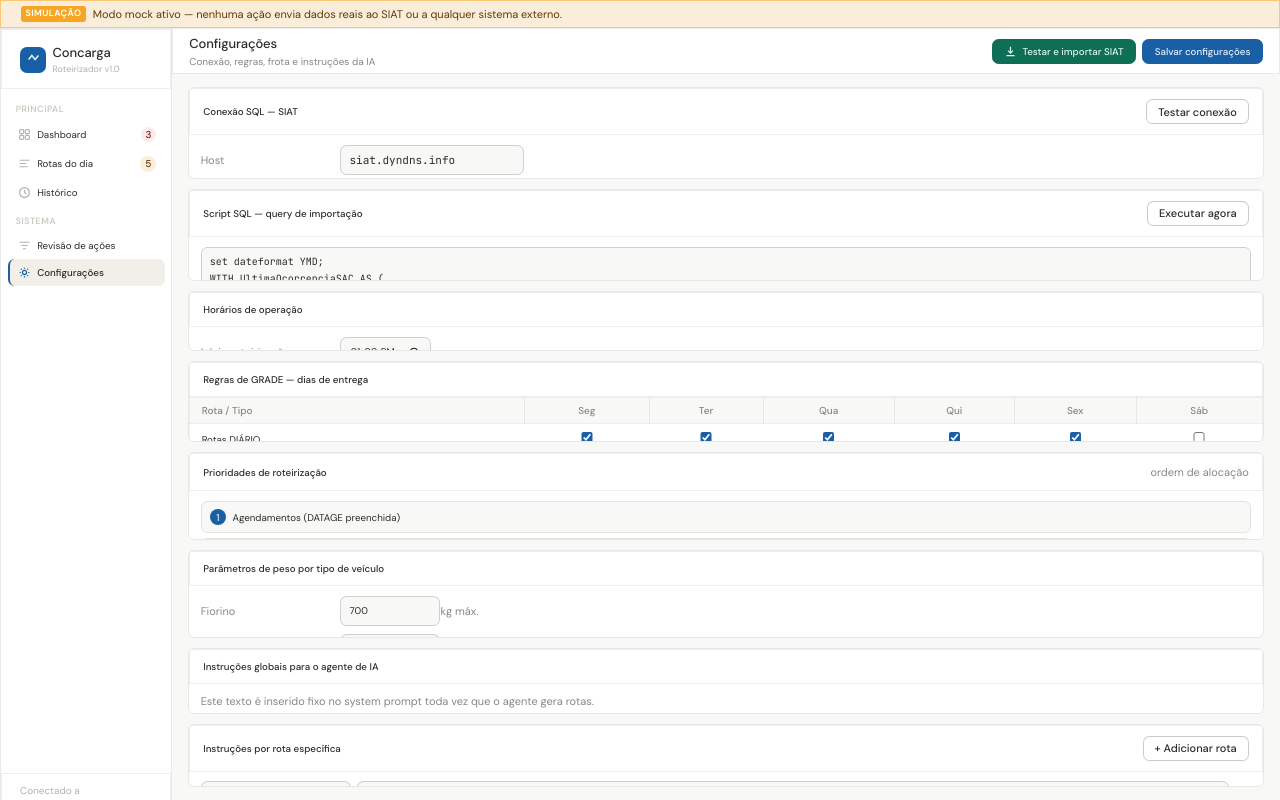
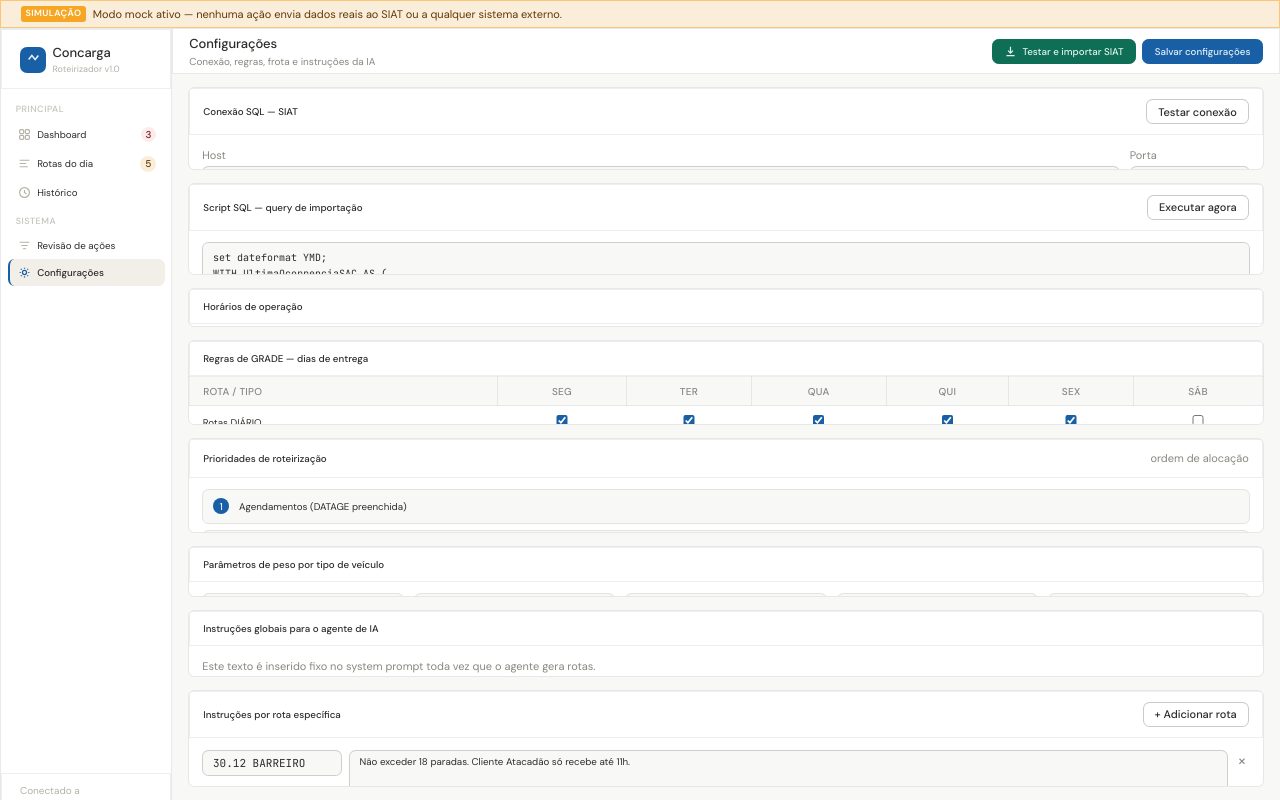
Before and after one commit to rciolette/roteirizador-concarga, a Next.js app: page /configuracoes in a window 1280 px wide. Built offline with nearby package versions, Linux system fonts and the light colour scheme.

Commit message:
Update page.tsx

```diff
--- a/app/configuracoes/page.tsx
+++ b/app/configuracoes/page.tsx
@@ -1,6 +1,6 @@
 'use client'
 import { useState } from 'react'
-import { Topbar, Card, CardHeader, Btn, FieldRow, ImportBar } from '@/components/ui'
+import { Topbar, Card, CardHeader, Btn, ImportBar } from '@/components/ui'
 import { DEFAULT_CONFIG } from '@/lib/data'
 import { AppConfig, InstrucaoRota } from '@/types'
 import { useImport } from '@/lib/useImport'
@@ -20,8 +20,17 @@ const PRIORIDADES = [
   'Varejo por data de chegada',
 ]
 
-const inputCls = 'flex-1 h-[30px] border border-[0.5px] border-[rgba(44,44,42,0.2)] rounded-lg bg-page px-2.5 text-xs text-base outline-none focus:border-primary focus:bg-white transition-colors'
-const monoCls  = 'font-mono text-[11px]'
+const inputCls = [
+  'w-full h-8 border border-[0.5px] border-[rgba(44,44,42,0.2)] rounded-lg',
+  'bg-page px-3 text-xs text-base outline-none',
+  'focus:border-primary focus:bg-white transition-colors',
+].join(' ')
+
+const monoInputCls = inputCls + ' font-mono text-[11px]'
+
+function Label({ children }: { children: React.ReactNode }) {
+  return <label className="block text-[11px] text-muted mb-1">{children}</label>
+}
 
 export default function ConfiguracoesPage() {
   const [cfg, setCfg] = useState<AppConfig>(DEFAULT_CONFIG)
@@ -79,10 +88,10 @@ export default function ConfiguracoesPage() {
         </Btn>
       </Topbar>
 
-      <div className="flex-1 overflow-y-auto px-5 py-4 flex flex-col gap-3">
+      <div className="flex-1 overflow-y-auto px-5 py-4 flex flex-col gap-4">
         <ImportBar running={imp.running} step={imp.step} progress={imp.progress} result={imp.result} onClose={imp.reset} />
 
-        {/* SQL Credentials */}
+        {/* ── Conexão SQL ── */}
         <Card>
           <CardHeader>
             <span className="text-xs font-medium">Conexão SQL — SIAT</span>
@@ -91,86 +100,100 @@ export default function ConfiguracoesPage() {
               <Btn size="sm" onClick={imp.runImport} disabled={imp.running}>Testar conexão</Btn>
             </div>
           </CardHeader>
-          <div className="px-3.5 py-3 flex flex-col gap-2.5">
-            {[
-              { label: 'Host',           key: 'host'     as const, mono: true },
-              { label: 'Porta',          key: 'port'     as const, mono: true },
-              { label: 'Banco de dados', key: 'database' as const, mono: true },
-              { label: 'Usuário',        key: 'user'     as const, mono: true },
-              { label: 'Senha',          key: 'password' as const, mono: true, type: 'password' },
-            ].map(f => (
-              <FieldRow key={f.key} label={f.label}>
-                <input
-                  type={f.type ?? 'text'}
-                  value={cfg.sql[f.key]}
-                  onChange={e => setSql(f.key, e.target.value)}
-                  className={cn(inputCls, f.mono && monoCls)}
-                />
-              </FieldRow>
-            ))}
+          <div className="px-4 py-3.5 flex flex-col gap-3">
+            {/* Host + Porta */}
+            <div className="grid grid-cols-[1fr_120px] gap-3">
+              <div>
+                <Label>Host</Label>
+                <input type="text" value={cfg.sql.host} onChange={e => setSql('host', e.target.value)} className={monoInputCls} />
+              </div>
+              <div>
+                <Label>Porta</Label>
+                <input type="text" value={cfg.sql.port} onChange={e => setSql('port', e.target.value)} className={monoInputCls} />
+              </div>
+            </div>
+            {/* Banco + Usuário */}
+            <div className="grid grid-cols-2 gap-3">
+              <div>
+                <Label>Banco de dados</Label>
+                <input type="text" value={cfg.sql.database} onChange={e => setSql('database', e.target.value)} className={monoInputCls} />
+              </div>
+              <div>
+                <Label>Usuário</Label>
+                <input type="text" value={cfg.sql.user} onChange={e => setSql('user', e.target.value)} className={monoInputCls} />
+              </div>
+            </div>
+            {/* Senha */}
+            <div className="max-w-xs">
+              <Label>Senha</Label>
+              <input type="password" value={cfg.sql.password} onChange={e => setSql('password', e.target.value)} className={monoInputCls} />
+            </div>
           </div>
         </Card>
 
-        {/* SQL Script */}
+        {/* ── Script SQL ── */}
         <Card>
           <CardHeader>
             <span className="text-xs font-medium">Script SQL — query de importação</span>
             <Btn size="sm" onClick={imp.runImport} disabled={imp.running}>Executar agora</Btn>
           </CardHeader>
-          <div className="px-3.5 py-3">
+          <div className="px-4 py-3.5">
             <textarea
               value={cfg.sql.script}
               onChange={e => setSql('script', e.target.value)}
               rows={10}
-              className="w-full border border-[0.5px] border-[rgba(44,44,42,0.2)] rounded-lg bg-page px-2.5 py-2 text-[10px] text-base leading-relaxed font-mono resize-y outline-none focus:border-primary focus:bg-white transition-colors"
+              className="w-full border border-[0.5px] border-[rgba(44,44,42,0.2)] rounded-lg bg-page px-3 py-2 text-[10px] text-base leading-relaxed font-mono resize-y outline-none focus:border-primary focus:bg-white transition-colors min-h-[160px]"
             />
           </div>
         </Card>
 
-        {/* Horários */}
+        {/* ── Horários ── */}
         <Card>
           <CardHeader><span className="text-xs font-medium">Horários de operação</span></CardHeader>
-          <div className="px-3.5 py-3 flex flex-col gap-2.5">
+          <div className="px-4 py-3.5">
+            <div className="flex gap-6 flex-wrap">
               {[
                 { label: 'Início roteirização', key: 'inicioRoteirizacao' as const },
                 { label: 'Envio ao motorista',  key: 'envioMotorista'    as const },
                 { label: 'Saída dos veículos',  key: 'saidaVeiculos'     as const },
               ].map(f => (
-              <FieldRow key={f.key} label={f.label}>
+                <div key={f.key}>
+                  <Label>{f.label}</Label>
                   <input
                     type="time"
                     value={cfg.operacao[f.key]}
                     onChange={e => setOp(f.key, e.target.value)}
-                  className={cn(inputCls, 'max-w-[110px]')}
+                    className={cn(inputCls, 'w-[120px]')}
                   />
-              </FieldRow>
+                </div>
               ))}
+            </div>
           </div>
         </Card>
 
-        {/* GRADE */}
+        {/* ── GRADE ── */}
         <Card>
           <CardHeader><span className="text-xs font-medium">Regras de GRADE — dias de entrega</span></CardHeader>
           <div className="overflow-x-auto">
             <table className="w-full border-collapse text-[11px]">
               <thead>
                 <tr className="bg-page">
-                  <th className="text-left px-3.5 py-1.5 text-[10px] text-muted font-medium border-b border-[0.5px] border-[rgba(44,44,42,0.08)]">
+                  <th className="text-left px-4 py-2 text-[10px] text-muted font-medium border-b border-[0.5px] border-[rgba(44,44,42,0.08)] uppercase tracking-wide">
                     Rota / Tipo
                   </th>
                   {DIAS_LABELS.map(d => (
-                    <th key={d} className="px-2.5 py-1.5 text-[10px] text-muted font-medium border-b border-[0.5px] border-[rgba(44,44,42,0.08)] text-center">
+                    <th key={d} className="px-3 py-2 text-[10px] text-muted font-medium border-b border-[0.5px] border-[rgba(44,44,42,0.08)] text-center uppercase tracking-wide">
                       {d}
                     </th>
                   ))}
                 </tr>
               </thead>
-              <tbody>
+              <tbody className="divide-y divide-[rgba(44,44,42,0.06)]">
                 {cfg.grades.map((g, i) => (
-                  <tr key={g.id} className={i < cfg.grades.length - 1 ? 'border-b border-[0.5px] border-[rgba(44,44,42,0.06)]' : ''}>
-                    <td className="px-3.5 py-[7px] text-xs">{g.nome}</td>
+                  <tr key={g.id} className={cn('transition-colors', i % 2 === 0 ? 'bg-white hover:bg-page' : 'bg-page hover:bg-cream')}>
+                    <td className="px-4 py-2.5 text-xs text-base">{g.nome}</td>
                     {DIAS.map(d => (
-                      <td key={d} className="px-2.5 py-[7px] text-center">
+                      <td key={d} className="px-3 py-2.5 text-center">
                         <input
                           type="checkbox"
                           checked={g[d]}
@@ -186,28 +209,31 @@ export default function ConfiguracoesPage() {
           </div>
         </Card>
 
-        {/* Prioridades */}
+        {/* ── Prioridades ── */}
         <Card>
           <CardHeader>
             <span className="text-xs font-medium">Prioridades de roteirização</span>
             <span className="text-[11px] text-muted">ordem de alocação</span>
           </CardHeader>
-          <div className="px-3.5 py-3 flex flex-col gap-1.5">
+          <div className="px-4 py-3.5">
+            <ol className="flex flex-col gap-2">
               {PRIORIDADES.map((p, i) => (
-              <div key={i} className="flex items-center gap-2 px-2.5 py-[7px] bg-page border border-[0.5px] border-[rgba(44,44,42,0.1)] rounded-lg text-xs">
-                <div className="w-5 h-5 rounded-full bg-primary text-primary-bg text-[10px] font-medium flex items-center justify-center shrink-0">
+                <li key={i} className="flex items-center gap-3 px-3 py-2.5 bg-page border border-[0.5px] border-[rgba(44,44,42,0.1)] rounded-lg text-xs text-base">
+                  <span className="w-5 h-5 rounded-full bg-primary text-primary-bg text-[10px] font-medium flex items-center justify-center shrink-0">
                     {i + 1}
-                </div>
+                  </span>
                   {p}
-              </div>
+                </li>
               ))}
+            </ol>
           </div>
         </Card>
 
-        {/* Pesos */}
+        {/* ── Pesos ── */}
         <Card>
           <CardHeader><span className="text-xs font-medium">Parâmetros de peso por tipo de veículo</span></CardHeader>
-          <div className="px-3.5 py-3 flex flex-col gap-2.5">
+          <div className="px-4 py-3.5">
+            <div className="grid grid-cols-5 gap-3">
               {[
                 { label: 'Fiorino', key: 'fiorino'     as const },
                 { label: 'VUC',     key: 'vuc'         as const },
@@ -215,68 +241,73 @@ export default function ConfiguracoesPage() {
                 { label: 'Truck',   key: 'truck'       as const },
                 { label: 'Carreta', key: 'carreta'     as const },
               ].map(f => (
-              <FieldRow key={f.key} label={f.label}>
+                <div key={f.key} className="bg-page border border-[0.5px] border-[rgba(44,44,42,0.1)] rounded-lg p-3">
+                  <Label>{f.label}</Label>
                   <input
                     type="number"
                     value={cfg.pesos[f.key]}
                     onChange={e => setPeso(f.key, e.target.value)}
-                  className={cn(inputCls, 'max-w-[100px]')}
+                    className="w-full border-b border-[rgba(44,44,42,0.2)] bg-transparent text-xs text-base outline-none py-1 focus:border-primary transition-colors"
                   />
-                <span className="text-[11px] text-muted">kg máx.</span>
-              </FieldRow>
+                  <span className="text-[10px] text-muted mt-1 block">kg máx.</span>
+                </div>
               ))}
+            </div>
           </div>
         </Card>
 
-        {/* Instrução global IA */}
+        {/* ── Instrução global IA ── */}
         <Card>
           <CardHeader>
             <span className="text-xs font-medium">Instruções globais para o agente de IA</span>
           </CardHeader>
-          <div className="px-3.5 py-3">
-            <p className="text-[11px] text-muted mb-2">
+          <div className="px-4 py-3.5">
+            <p className="text-[11px] text-muted mb-2.5">
               Este texto é inserido fixo no system prompt toda vez que o agente gera rotas.
             </p>
             <textarea
               value={cfg.instrucaoGlobal}
               onChange={e => setCfg(p => ({ ...p, instrucaoGlobal: e.target.value }))}
               rows={5}
-              className="w-full border border-[0.5px] border-[rgba(44,44,42,0.2)] rounded-lg bg-page px-2.5 py-2 text-xs text-base leading-relaxed resize-y outline-none focus:border-primary focus:bg-white transition-colors"
+              className="w-full border border-[0.5px] border-[rgba(44,44,42,0.2)] rounded-lg bg-page px-3 py-2 text-xs text-base leading-relaxed resize-y outline-none focus:border-primary focus:bg-white transition-colors"
             />
           </div>
         </Card>
 
-        {/* Instruções por rota */}
+        {/* ── Instruções por rota ── */}
         <Card>
           <CardHeader>
             <span className="text-xs font-medium">Instruções por rota específica</span>
             <Btn size="sm" onClick={addInstrucaoRota}>+ Adicionar rota</Btn>
           </CardHeader>
-          <div className="px-3.5 py-3 flex flex-col gap-2">
+          <div className="px-4 py-3.5 flex flex-col gap-2.5">
             {cfg.instrucoesPorRota.map(ir => (
-              <div key={ir.id} className="flex gap-2 items-center">
+              <div key={ir.id} className="flex gap-2 items-start">
+                <div className="w-[140px] shrink-0">
                   <input
                     value={ir.codigoRota}
                     onChange={e => updateInstrucaoRota(ir.id, 'codigoRota', e.target.value)}
                     placeholder="Código da rota"
-                  className={cn(inputCls, monoCls, 'max-w-[150px]')}
+                    className={monoInputCls + ' w-full'}
                   />
-                <input
+                </div>
+                <textarea
                   value={ir.instrucao}
                   onChange={e => updateInstrucaoRota(ir.id, 'instrucao', e.target.value)}
                   placeholder="Instrução específica para esta rota..."
-                  className={inputCls}
+                  rows={2}
+                  className="flex-1 border border-[0.5px] border-[rgba(44,44,42,0.2)] rounded-lg bg-page px-3 py-1.5 text-xs text-base outline-none focus:border-primary focus:bg-white transition-colors resize-y min-h-[60px]"
                 />
                 <button
                   onClick={() => removeInstrucaoRota(ir.id)}
-                  className="bg-transparent border-none cursor-pointer text-muted text-xl leading-none px-1 hover:text-base transition-colors shrink-0"
+                  className="mt-1 bg-transparent border-none cursor-pointer text-muted text-xl leading-none px-1 hover:text-danger transition-colors shrink-0"
                 >
                   ×
                 </button>
               </div>
             ))}
             {cfg.instrucoesPorRota.length === 0 && (
-              <p className="text-[11px] text-muted">Nenhuma instrução por rota configurada.</p>
+              <p className="text-[11px] text-muted py-1">Nenhuma instrução por rota configurada.</p>
             )}
           </div>
         </Card>
```
Lines whose indentation alone changed are shown as unchanged.
